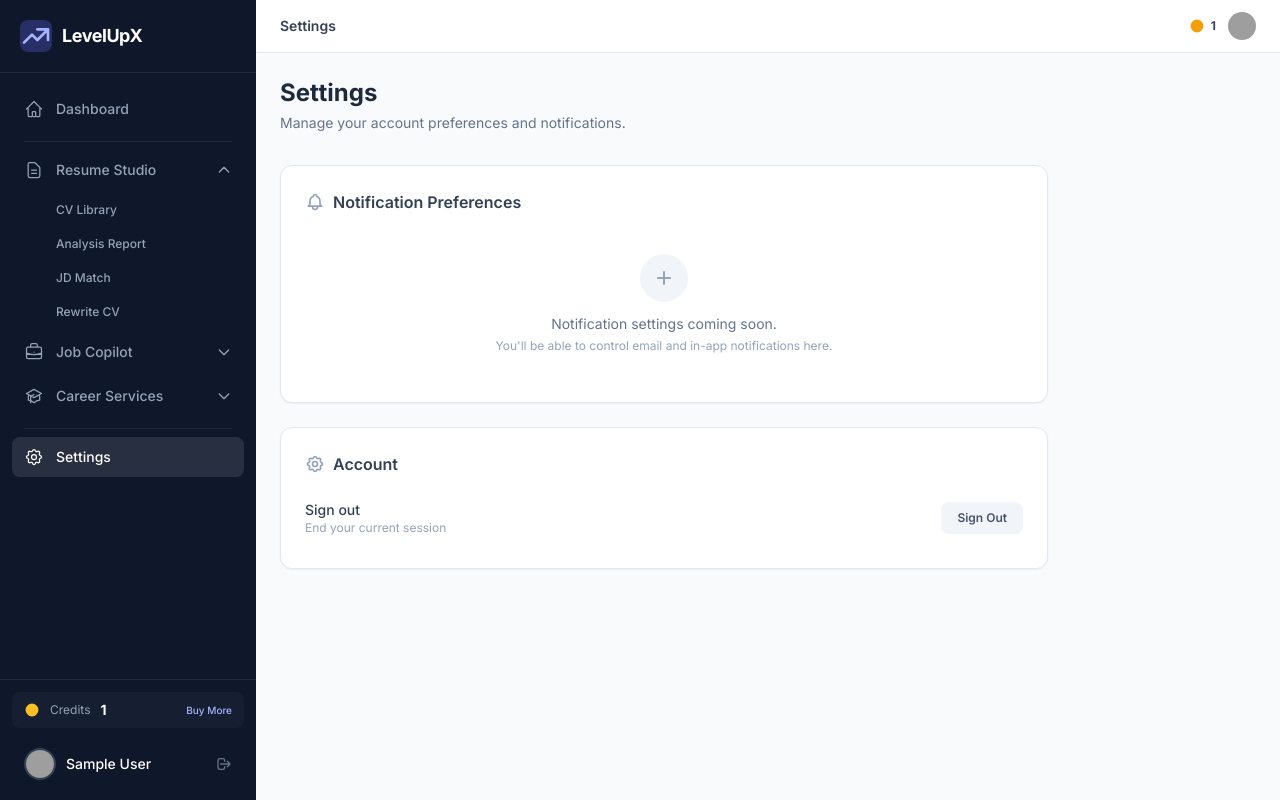
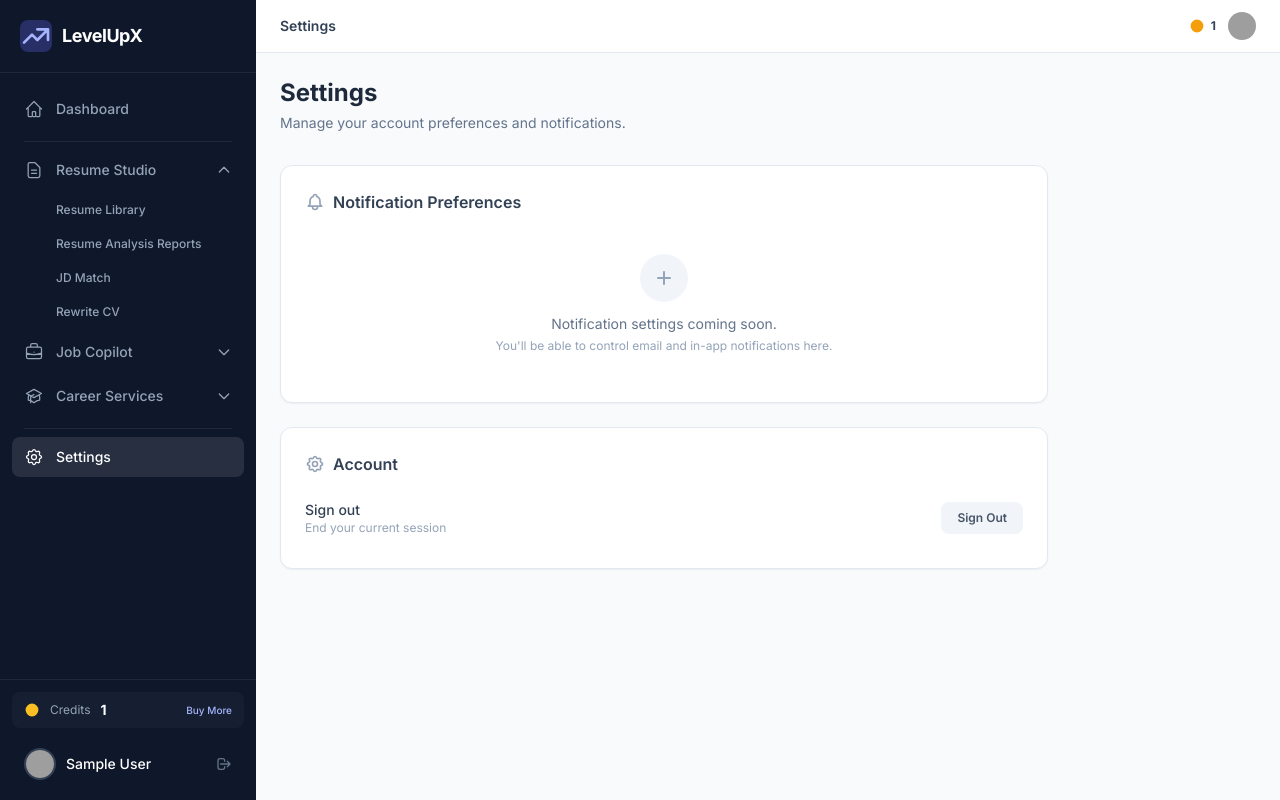
Before and after one commit to Sumant2298/cv-analyzer, a Flask app: page /settings in a window 1280 px wide, after a click on "Resume Studio". Run offline with Flask 3, Linux system fonts and the light colour scheme; the visitor is signed in with stand-in values (Sample User, id 1); some libraries are stand-ins or nearby versions; grey boxes are pictures that could not be loaded.

Commit message:
Fix sidebar active state and rename CV Library/Analysis Report
- Fix sidebar highlighting wrong item during analysis flows:
  CV results → Resume Analysis Reports, JD analysis/waiting →
  JD Match, rewrite confirm/results → Rewrite CV
- Rename "CV Library" → "Resume Library" across all templates
- Rename "Analysis Report" → "Resume Analysis Reports" in sidebar
  and analysis page

Co-Authored-By: Claude Opus 4.6 <noreply@anthropic.com>

```diff
--- a/app.py
+++ b/app.py
@@ -1267,7 +1267,7 @@ def analyze_cv():
 
     return render_template('cv_results.html', results=results,
                            credits_remaining=user.credits if user else 0,
-                           active_category='resume_studio', active_page='library')
+                           active_category='resume_studio', active_page='analysis')
 
 
 @app.route('/analyze-jd', methods=['POST'])
@@ -1346,7 +1346,7 @@ def analyze_jd():
         'tier': 2,
     })
 
-    return render_template('results.html', results=results, active_category='resume_studio', active_page='library')
+    return render_template('results.html', results=results, active_category='resume_studio', active_page='jd_match')
 
 
 # ---------------------------------------------------------------------------
@@ -1939,7 +1939,7 @@ def jobs_waiting():
         flash('No analysis in progress.', 'warning')
         return redirect(url_for('resume_studio_library'))
 
-    return render_template('jobs_waiting.html', active_category='resume_studio', active_page='library')
+    return render_template('jobs_waiting.html', active_category='resume_studio', active_page='jd_match')
 
 
 @app.route('/jobs/results')
@@ -1977,7 +1977,7 @@ def jobs_results():
         'tier': 2,
     })
 
-    return render_template('results.html', results=results, active_category='resume_studio', active_page='library')
+    return render_template('results.html', results=results, active_category='resume_studio', active_page='jd_match')
 
 
 @app.route('/jobs/<int:jd_id>/results')
@@ -2018,7 +2018,7 @@ def jd_analysis_results(jd_id):
         'tier': 2,
     })
 
-    return render_template('results.html', results=results, active_category='resume_studio', active_page='library')
+    return render_template('results.html', results=results, active_category='resume_studio', active_page='jd_match')
 
 
 @app.route('/jobs/<int:jd_id>/delete', methods=['POST'])
@@ -2094,7 +2094,7 @@ def rewrite_cv_page():
                            ats_score=analysis.get('ats_score', 0),
                            matched_count=len(analysis.get('matched', [])),
                            missing_count=len(analysis.get('missing', [])),
-                           active_category='resume_studio', active_page='library')
+                           active_category='resume_studio', active_page='rewrite')
 
 
 @app.route('/rewrite-cv', methods=['POST'])
@@ -2161,7 +2161,7 @@ def rewrite_cv_action():
                            credits_remaining=user.credits if user else 0,
                            cv_diff=cv_diff,
                            original_cv=data['cv_text'],
-                           active_category='resume_studio', active_page='library')
+                           active_category='resume_studio', active_page='rewrite')
 
 
 @app.route('/download-rewritten-cv')
@@ -2874,7 +2874,7 @@ def resume_results(resume_id):
     return render_template('cv_results.html', results=results,
                            credits_remaining=session.get('user_credits', 0),
                            resume_id=resume_id,
-                           active_category='resume_studio', active_page='library')
+                           active_category='resume_studio', active_page='analysis')
 
 
 @app.route('/my-resumes/<int:resume_id>/analyze', methods=['POST'])
--- a/templates/cv_results.html
+++ b/templates/cv_results.html
@@ -10,7 +10,7 @@
 <div class="max-w-5xl mx-auto px-4 sm:px-6 pt-4 pb-2 no-print">
     <a href="{{ url_for('resume_studio_library') }}" class="inline-flex items-center gap-1.5 text-sm text-slate-500 hover:text-brand-600 transition font-medium">
         <svg class="w-4 h-4" fill="none" stroke="currentColor" viewBox="0 0 24 24"><path stroke-linecap="round" stroke-linejoin="round" stroke-width="2" d="M10 19l-7-7m0 0l7-7m-7 7h18"/></svg>
-        Back to CV Library
+        Back to Resume Library
     </a>
 </div>
 
--- a/templates/dashboard_base.html
+++ b/templates/dashboard_base.html
@@ -68,11 +68,11 @@
                 <div id="resume-studio-nav" data-has-active="{{ 'true' if _cat == 'resume_studio' else 'false' }}" class="{% if _cat != 'resume_studio' %}hidden{% endif %} space-y-0.5">
                     <a href="/resume-studio/library" class="flex items-center gap-2 pl-11 pr-3 py-2 rounded-lg text-xs font-medium transition
                         {% if _pg == 'library' %}bg-white/10 text-white{% else %}text-slate-400 hover:text-slate-200 hover:bg-white/5{% endif %}">
-                        CV Library
+                        Resume Library
                     </a>
                     <a href="/resume-studio/analysis" class="flex items-center gap-2 pl-11 pr-3 py-2 rounded-lg text-xs font-medium transition
                         {% if _pg == 'analysis' %}bg-white/10 text-white{% else %}text-slate-400 hover:text-slate-200 hover:bg-white/5{% endif %}">
-                        Analysis Report
+                        Resume Analysis Reports
                     </a>
                     <a href="/resume-studio/jd-match" class="flex items-center gap-2 pl-11 pr-3 py-2 rounded-lg text-xs font-medium transition
                         {% if _pg == 'jd_match' %}bg-white/10 text-white{% else %}text-slate-400 hover:text-slate-200 hover:bg-white/5{% endif %}">
--- a/templates/jobs.html
+++ b/templates/jobs.html
@@ -23,7 +23,7 @@
     {% else %}
     <div class="bg-amber-50 border border-amber-200 rounded-xl p-4 mb-6 text-center">
         <p class="text-sm text-amber-700 mb-1">Upload and set a primary resume to see ATS match scores</p>
-        <a href="{{ url_for('resume_studio_library') }}" class="text-sm text-brand-600 font-semibold hover:underline">Go to CV Library &rarr;</a>
+        <a href="{{ url_for('resume_studio_library') }}" class="text-sm text-brand-600 font-semibold hover:underline">Go to Resume Library &rarr;</a>
     </div>
     {% endif %}
 
--- a/templates/resume_studio/analysis.html
+++ b/templates/resume_studio/analysis.html
@@ -1,13 +1,13 @@
 {% extends "dashboard_base.html" %}
-{% block title %}Analysis Report — LevelUpX{% endblock %}
-{% block page_title %}Analysis Report{% endblock %}
+{% block title %}Resume Analysis Reports — LevelUpX{% endblock %}
+{% block page_title %}Resume Analysis Reports{% endblock %}
 
 {% block content %}
 <div class="max-w-5xl anim-fade-up">
 
     <!-- Header -->
     <div class="mb-6">
-        <h1 class="text-2xl font-bold text-slate-800">Analysis Report</h1>
+        <h1 class="text-2xl font-bold text-slate-800">Resume Analysis Reports</h1>
         <p class="text-sm text-slate-500 mt-1">All your CV and JD analyses in one place</p>
     </div>
 
--- a/templates/resume_studio/jd_match.html
+++ b/templates/resume_studio/jd_match.html
@@ -105,7 +105,7 @@
         </div>
         <h3 class="text-sm font-bold text-amber-800 mb-1">Upload a Resume First</h3>
         <p class="text-xs text-amber-600 mb-3">You need to upload at least one resume before matching against a job description.</p>
-        <a href="/resume-studio/library" class="inline-flex items-center gap-2 text-xs font-semibold text-brand-600 hover:text-brand-700">Go to CV Library &rarr;</a>
+        <a href="/resume-studio/library" class="inline-flex items-center gap-2 text-xs font-semibold text-brand-600 hover:text-brand-700">Go to Resume Library &rarr;</a>
     </div>
     {% else %}
     <!-- No primary resume -->
@@ -115,7 +115,7 @@
         </div>
         <h3 class="text-sm font-bold text-amber-800 mb-1">Set a Primary Resume First</h3>
         <p class="text-xs text-amber-600 mb-3">Mark one of your resumes as primary to start analyzing job descriptions.</p>
-        <a href="/resume-studio/library" class="inline-flex items-center gap-2 text-xs font-semibold text-brand-600 hover:text-brand-700">Go to CV Library &rarr;</a>
+        <a href="/resume-studio/library" class="inline-flex items-center gap-2 text-xs font-semibold text-brand-600 hover:text-brand-700">Go to Resume Library &rarr;</a>
     </div>
     {% endif %}
 
--- a/templates/resume_studio/library.html
+++ b/templates/resume_studio/library.html
@@ -1,6 +1,6 @@
 {% extends "dashboard_base.html" %}
-{% block title %}CV Library — LevelUpX{% endblock %}
-{% block page_title %}CV Library{% endblock %}
+{% block title %}Resume Library — LevelUpX{% endblock %}
+{% block page_title %}Resume Library{% endblock %}
 
 {% block content %}
 <div class="max-w-5xl anim-fade-up">
@@ -8,7 +8,7 @@
     <!-- Header -->
     <div class="flex flex-col sm:flex-row sm:items-center sm:justify-between gap-4 mb-6">
         <div>
-            <h1 class="text-2xl font-bold text-slate-800">CV Library</h1>
+            <h1 class="text-2xl font-bold text-slate-800">Resume Library</h1>
             <p class="text-sm text-slate-500 mt-1">Upload, analyze, and track your resumes. Auto-analyzed on upload.</p>
         </div>
         {% if resumes|length < 5 %}
--- a/templates/resume_studio/rewrite.html
+++ b/templates/resume_studio/rewrite.html
@@ -18,7 +18,7 @@
         </div>
         <h3 class="text-sm font-bold text-amber-800 mb-1">Upload a Resume First</h3>
         <p class="text-xs text-amber-600 mb-3">You need at least one resume to rewrite.</p>
-        <a href="/resume-studio/library" class="inline-flex items-center gap-2 text-xs font-semibold text-brand-600 hover:text-brand-700">Go to CV Library &rarr;</a>
+        <a href="/resume-studio/library" class="inline-flex items-center gap-2 text-xs font-semibold text-brand-600 hover:text-brand-700">Go to Resume Library &rarr;</a>
     </div>
 
     {% else %}
```
